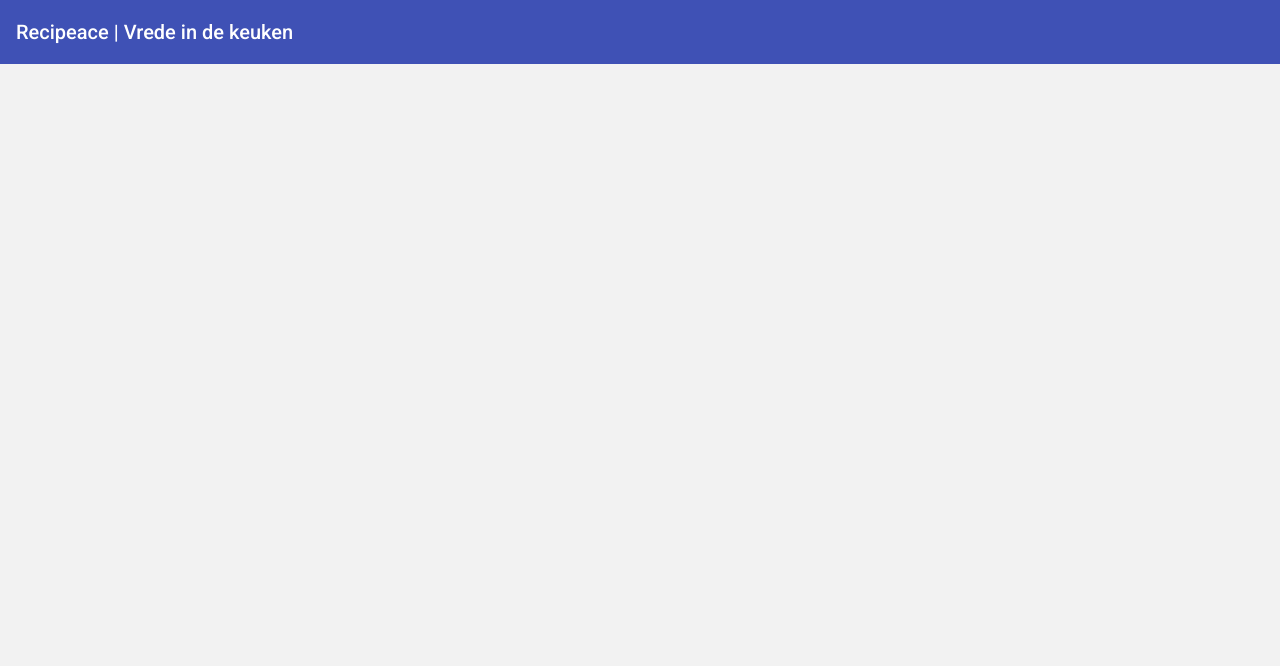
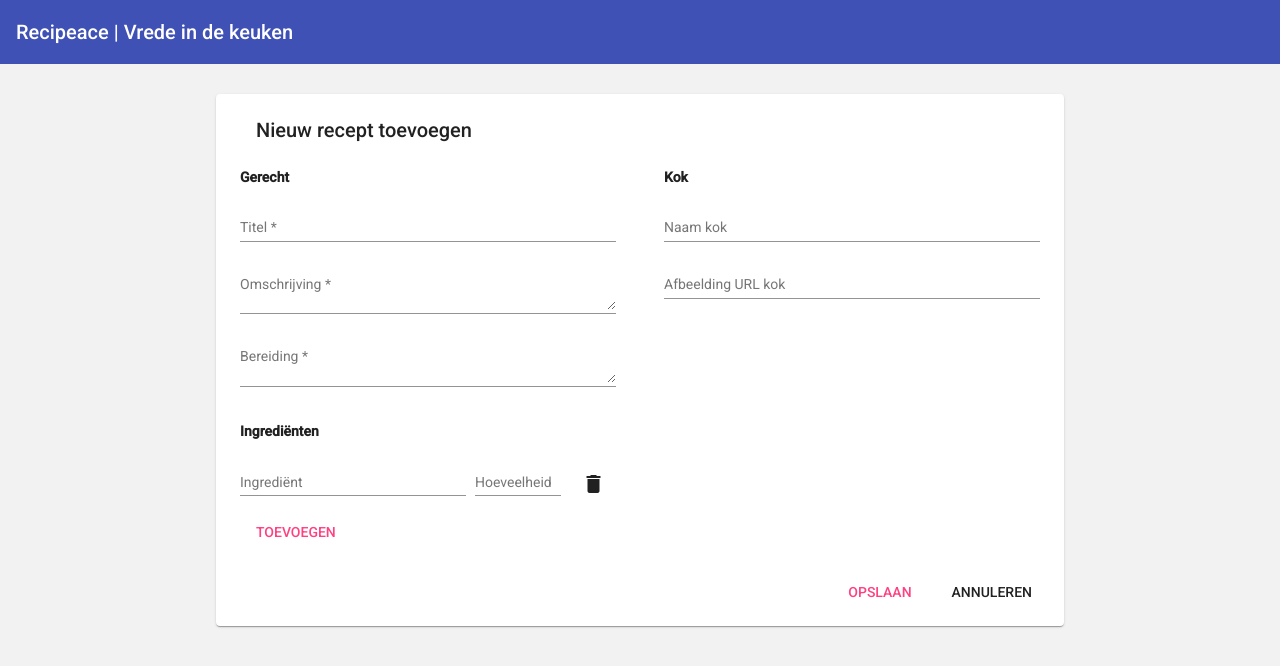
Before and after one commit to ArcadyIT/angular-workshop, an Angular app in the folder recipeace/: page /recipes/new in a window 1280 px wide. Shown: the top 666 px of the page. Built offline with nearby package versions, Linux system fonts and the light colour scheme; no server answers.

Commit message:
Add form

```diff
--- a/recipeace/src/app/app-routing.module.ts
+++ b/recipeace/src/app/app-routing.module.ts
@@ -3,16 +3,19 @@ import { RouterModule, Routes } from '@angular/router';
 
 import { RecipeListComponent } from './recipe/recipe-list/recipe-list.component';
 import { RecipeDetailComponent } from './recipe/recipe-detail/recipe-detail.component';
+import { RecipeAddComponent } from './recipe/recipe-add/recipe-add.component';
 import { PageNotFoundComponent } from './page-not-found/page-not-found.component';
-
-import { TimeGuard } from './guards/time.guard';
 
 const appRoutes: Routes = [
   {
+    path: 'recipes/new',
+    component: RecipeAddComponent,
+    data: { title: 'Recept toevoegen', animation: 'recipes' }
+  },
+  {
     path: 'recipes/:id',
     component: RecipeDetailComponent,
-    data: { title: 'Recept', animation: 'recipe' },
-    canActivate: [ TimeGuard ]
+    data: { title: 'Recept', animation: 'recipe' }
   },
   {
     path: 'recipes',
--- /dev/null
+++ b/recipeace/src/app/recipe/recipe-add/recipe-add.component.html
@@ -0,0 +1,53 @@
+<mat-card class="recipe-add">
+  <mat-card-header>
+    <mat-card-title>Nieuw recept toevoegen</mat-card-title>
+    <mat-card-subtitle></mat-card-subtitle>
+  </mat-card-header>
+  <mat-card-content>
+    <form [formGroup]="recipeAddFormGroup" class="recipe-form">
+      <div class="recipe-form-group">
+        <h4>Gerecht</h4>
+        <mat-form-field class="recipe-form-field">
+          <input matInput placeholder="Titel" formControlName="title">
+        </mat-form-field>
+        <mat-form-field class="recipe-form-field">
+          <textarea matInput placeholder="Omschrijving" formControlName="description"></textarea>
+        </mat-form-field>
+        <mat-form-field class="recipe-form-field">
+          <textarea matInput placeholder="Bereiding" formControlName="prep"></textarea>
+        </mat-form-field>
+      </div>
+      <div class="recipe-form-group" formGroupName="chef">
+        <h4>Kok</h4>
+        <mat-form-field class="recipe-form-field">
+          <input matInput placeholder="Naam kok" formControlName="name">
+        </mat-form-field>
+        <mat-form-field class="recipe-form-field">
+          <input matInput placeholder="Afbeelding URL kok" formControlName="chefImageUrl">
+        </mat-form-field>
+      </div>
+      <div class="recipe-form-group" formArrayName="ingredients">
+        <h4>Ingrediënten</h4>
+        <!-- <button mat-mini-fab class="recipe-detail-add">
+          <mat-icon aria-label="Add button" routerLink="/recipes/new">add</mat-icon>
+        </button> -->
+        <div class="recipe-form-group-ingredients" *ngFor="let ingredient of ingredientForms.controls; let i=index" [formGroupName]="i">
+          <mat-form-field class="recipe-form-ingredient">
+            <input matInput placeholder="Ingrediënt" formControlName="ingredientName">
+          </mat-form-field>
+          <mat-form-field class="recipe-form-ingredient-unit">
+            <input matInput placeholder="Hoeveelheid" formControlName="unit">
+          </mat-form-field>
+          <button class="recipe-form-ingredient-delete" mat-icon-button (click)="deleteIngredient()">
+            <mat-icon aria-label="Ingrediënt verwijderen">delete</mat-icon>
+          </button>
+        </div>
+        <button mat-button color="accent" (click)="addIngredient()">TOEVOEGEN</button>
+      </div>
+    </form>
+  </mat-card-content>
+  <mat-card-actions align="end">
+    <button mat-button color="accent">OPSLAAN</button>
+    <button mat-button>ANNULEREN</button>
+  </mat-card-actions>
+</mat-card>
--- /dev/null
+++ b/recipeace/src/app/recipe/recipe-add/recipe-add.component.scss
@@ -0,0 +1,43 @@
+.recipe-add {
+  width: 800px;
+  padding: 24px;
+}
+
+.recipe-form {
+  display: flex;
+  justify-content: space-between;
+  flex-wrap: wrap;
+  flex-direction: row;
+  width: 800px;
+
+  .recipe-form-group {
+    width: 47%;
+    flex-direction: column;
+    flex-wrap: wrap;
+
+    .recipe-form-field {
+      width: 100%;
+    }
+
+    .recipe-form-group-ingredients {
+      display: flex;
+      justify-content: space-between;
+      flex-wrap: wrap;
+      flex-direction: row;
+      width: 100%;
+
+      .recipe-form-ingredient {
+        width: 60%;
+      }
+
+      .recipe-form-ingredient-unit {
+        width: 23%;
+      }
+
+      .recipe-form-ingredient-delete {
+        margin-top: 5px;
+        width: 12%;
+      }
+    }
+  }
+}
--- /dev/null
+++ b/recipeace/src/app/recipe/recipe-add/recipe-add.component.ts
@@ -0,0 +1,47 @@
+import { Component, OnInit } from '@angular/core';
+import { FormGroup, FormBuilder, Validators, FormArray } from '@angular/forms';
+import { Router } from '@angular/router';
+
+@Component({
+  selector: 'app-recipe-add',
+  templateUrl: './recipe-add.component.html',
+  styleUrls: ['./recipe-add.component.scss']
+})
+export class RecipeAddComponent implements OnInit {
+
+  recipeAddFormGroup: FormGroup;
+
+  constructor(private formBuilder: FormBuilder) { }
+
+  ngOnInit() {
+    this.recipeAddFormGroup = this.formBuilder.group({
+      title: ['', Validators.required],
+      description: ['', Validators.required],
+      prep: ['', [Validators.required]],
+      chef: this.formBuilder.group({
+        name: [],
+        chefImageUrl: []
+      }),
+      ingredients: this.formBuilder.array([])
+    });
+
+    this.addIngredient();
+  }
+
+  get ingredientForms() {
+    return this.recipeAddFormGroup.get('ingredients') as FormArray;
+  }
+
+  addIngredient() {
+    const ingredient = this.formBuilder.group({
+      ingredientName: [],
+      unit: []
+    });
+
+    this.ingredientForms.push(ingredient);
+  }
+
+  deleteIngredient(index: number) {
+    this.ingredientForms.removeAt(index);
+  }
+}
--- a/recipeace/src/app/recipe/recipe-detail/recipe-detail.component.html
+++ b/recipeace/src/app/recipe/recipe-detail/recipe-detail.component.html
@@ -6,7 +6,7 @@
   </mat-card-header>
   <img class="recipe-detail-image" mat-card-image [src]="recipe.imageUrl" [alt]="recipe.title">
   <button mat-fab class="recipe-detail-add">
-    <mat-icon aria-label="Example icon-button with a heart icon">add</mat-icon>
+    <mat-icon aria-label="Add button" routerLink="/recipes/new">add</mat-icon>
   </button>
   <mat-card-content>
     <div>
```
Also changed, not shown: recipeace/src/app/recipe/recipe.module.ts (+8 -3 lines), 1 other file (tests, documents, lock files or other folders).
